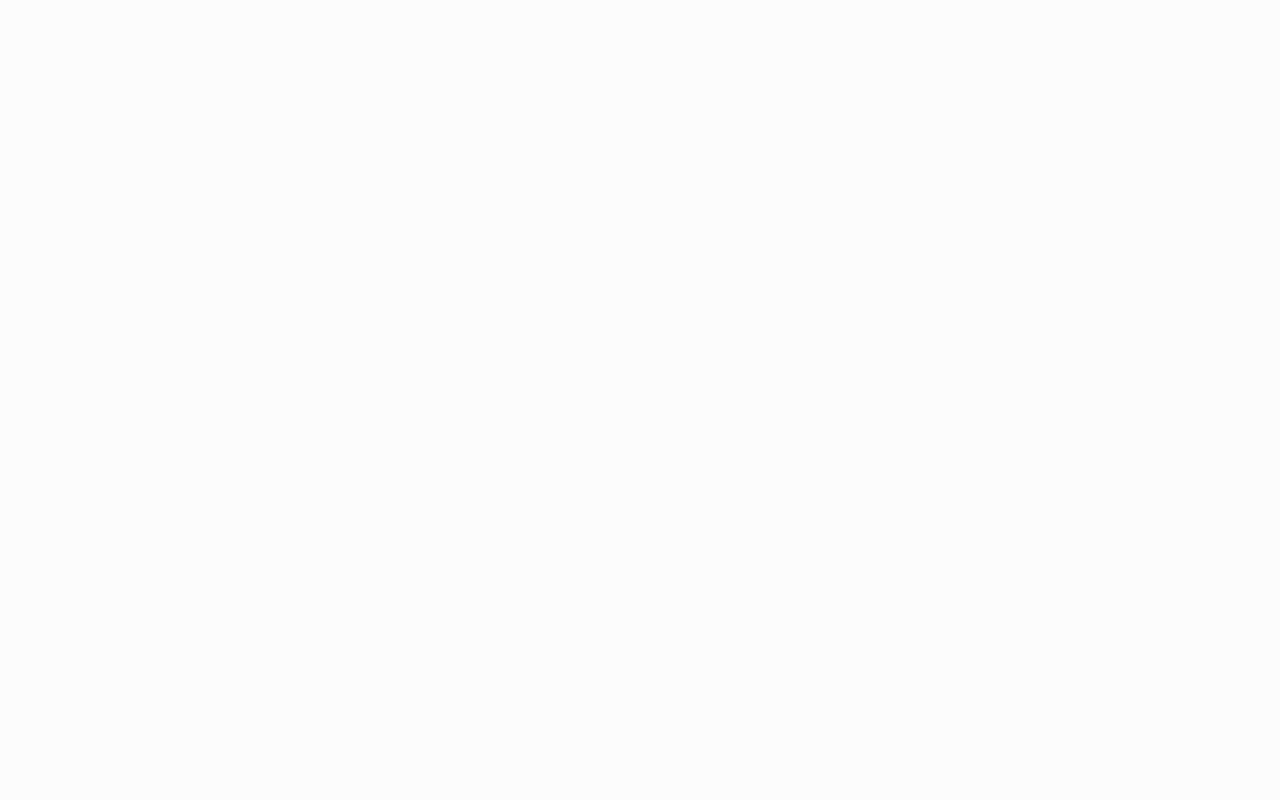
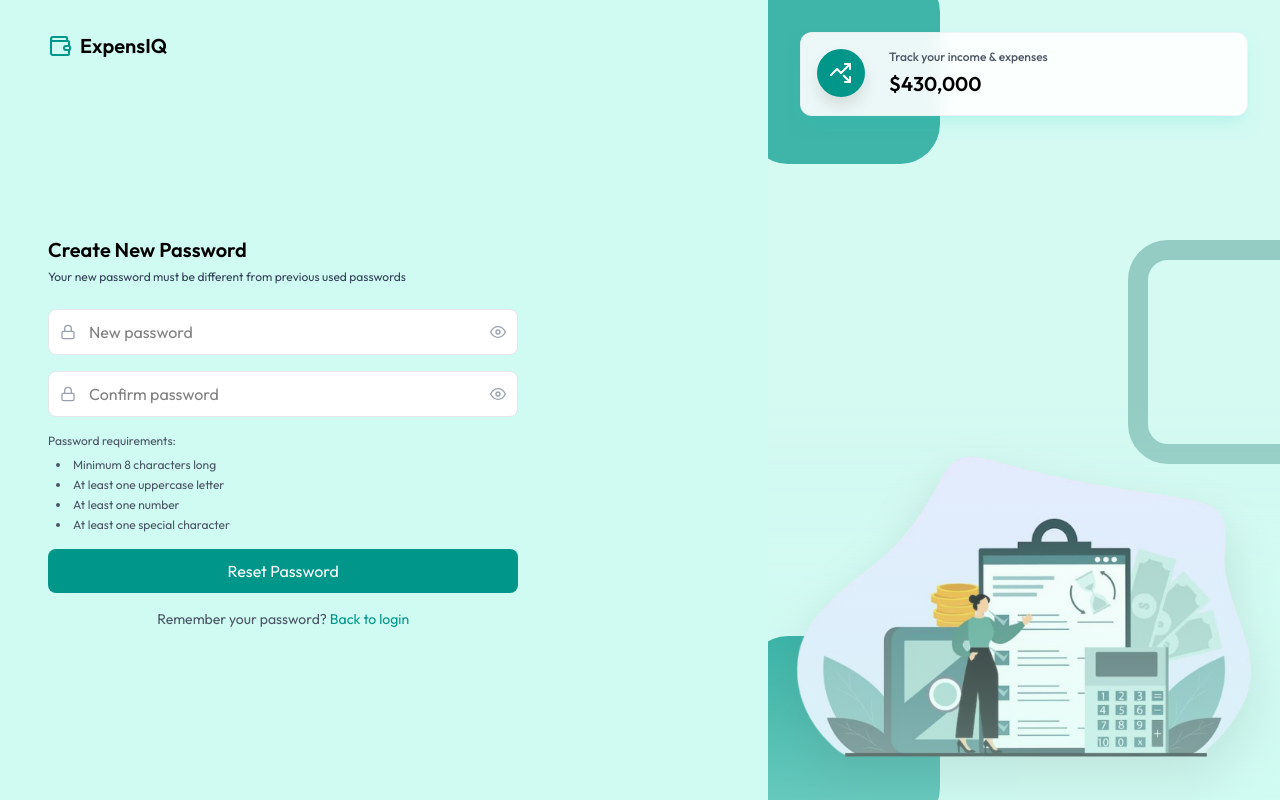
Before and after one commit to Limon00001/expensIQ-expense-tracker, a React (Vite) app in the folder client/: page /reset-password in a window 1280 px wide. Before the commit this address had no page. Built offline with nearby package versions, Linux system fonts and the light colour scheme.

Commit message:
feat(client-auth): implement password reset page

```diff
--- a/client/src/App.jsx
+++ b/client/src/App.jsx
@@ -6,10 +6,13 @@
  */
 
 // External Imports
-import { Route, Routes, Navigate } from 'react-router-dom';
+import { Navigate, Route, Routes } from 'react-router-dom';
 
 // Internal Imports
+import ForgotPassword from './pages/Auth/ForgotPassword';
 import Login from './pages/Auth/Login';
+import OtpVerification from './pages/Auth/OtpVerification';
+import ResetPassword from './pages/Auth/ResetPassword';
 import SignUp from './pages/Auth/SignUp';
 import Expense from './pages/Dashboard/Expense';
 import Home from './pages/Dashboard/Home';
@@ -25,6 +28,9 @@ const App = () => {
         <Route path="/dashboard" exact element={<Home />} />
         <Route path="/income" exact element={<Income />} />
         <Route path="/expense" exact element={<Expense />} />
+        <Route path="/forgot-password" exact element={<ForgotPassword />} />
+        <Route path="/verify-otp" element={<OtpVerification />} />
+        <Route path="/reset-password" element={<ResetPassword />} />
       </Routes>
     </div>
   );
--- /dev/null
+++ b/client/src/pages/Auth/ResetPassword.jsx
@@ -0,0 +1,167 @@
+/**
+ * Author: Monayem Hossain Limon
+ * GitHub: https://github.com/Limon00001
+ * Date: 17 Jun, 2025
+ * @copyright 2025 monayem_hossain_limon
+ */
+
+// External Imports
+import { useState } from 'react';
+import { AiOutlineLoading3Quarters } from 'react-icons/ai';
+import { FiEye, FiEyeOff, FiLock } from 'react-icons/fi';
+import { Link, useNavigate } from 'react-router-dom';
+
+// Internal Imports
+import AuthLayout from '../../components/layouts/AuthLayout';
+
+// ResetPassword Component
+const ResetPassword = () => {
+  const [loading, setLoading] = useState(false);
+  const [showPassword, setShowPassword] = useState({
+    password: false,
+    confirmPassword: false,
+  });
+  const [formData, setFormData] = useState({
+    password: '',
+    confirmPassword: '',
+  });
+
+  const navigate = useNavigate();
+
+  // Handle Input Change
+  const handleInputChange = (e) => {
+    const { name, value } = e.target;
+    setFormData((prev) => ({
+      ...prev,
+      [name]: value,
+    }));
+  };
+
+  // Handle Form Submit
+  const handleSubmit = (e) => {
+    e.preventDefault();
+
+    try {
+      navigate('/login');
+    } catch (error) {
+    } finally {
+      setLoading(false);
+    }
+  };
+
+  return (
+    <AuthLayout>
+      <div className="lg:w-[70%] h-3/4 md:h-full flex flex-col justify-center">
+        <h3 className="text-xl font-semibold text-black">
+          Create New Password
+        </h3>
+        <p className="text-xs text-slate-700 mt-[5px] mb-6">
+          Your new password must be different from previous used passwords
+        </p>
+
+        {/* Reset Password Form */}
+        <form onSubmit={handleSubmit} className="space-y-4">
+          {/* New Password Field */}
+          <div className="relative">
+            <FiLock className="absolute left-3 top-1/2 -translate-y-1/2 text-gray-400" />
+            <input
+              type={showPassword.password ? 'text' : 'password'}
+              name="password"
+              placeholder="New password"
+              value={formData.password}
+              onChange={handleInputChange}
+              disabled={loading}
+              className={`w-full px-10 py-2.5 bg-white rounded-lg border border-gray-200 focus:border-teal-500 focus:outline-none ${
+                loading ? 'cursor-not-allowed' : ''
+              }`}
+              required
+            />
+            <button
+              type="button"
+              onClick={() =>
+                setShowPassword((prev) => ({
+                  ...prev,
+                  password: !prev.password,
+                }))
+              }
+              className="absolute right-3 top-1/2 -translate-y-1/2 text-gray-400 hover:text-gray-600"
+            >
+              {showPassword.password ? <FiEyeOff /> : <FiEye />}
+            </button>
+          </div>
+
+          {/* Confirm Password Field */}
+          <div className="relative">
+            <FiLock className="absolute left-3 top-1/2 -translate-y-1/2 text-gray-400" />
+            <input
+              type={showPassword.confirmPassword ? 'text' : 'password'}
+              name="confirmPassword"
+              placeholder="Confirm password"
+              value={formData.confirmPassword}
+              onChange={handleInputChange}
+              disabled={loading}
+              className={`w-full px-10 py-2.5 bg-white rounded-lg border border-gray-200 focus:border-teal-500 focus:outline-none ${
+                loading ? 'cursor-not-allowed' : ''
+              }`}
+              required
+            />
+            <button
+              type="button"
+              onClick={() =>
+                setShowPassword((prev) => ({
+                  ...prev,
+                  confirmPassword: !prev.confirmPassword,
+                }))
+              }
+              className="absolute right-3 top-1/2 -translate-y-1/2 text-gray-400 hover:text-gray-600"
+            >
+              {showPassword.confirmPassword ? <FiEyeOff /> : <FiEye />}
+            </button>
+          </div>
+
+          {/* Password Requirements */}
+          <div className="space-y-2 text-xs text-gray-600">
+            <p>Password requirements:</p>
+            <ul className="list-disc list-inside space-y-1 pl-2">
+              <li>Minimum 8 characters long</li>
+              <li>At least one uppercase letter</li>
+              <li>At least one number</li>
+              <li>At least one special character</li>
+            </ul>
+          </div>
+
+          {/* Submit Button */}
+          <button
+            type="submit"
+            disabled={loading}
+            className={`w-full py-2.5 bg-teal-600 text-white rounded-lg transition-colors ${
+              loading
+                ? 'cursor-not-allowed'
+                : 'hover:bg-teal-700 cursor-pointer'
+            }`}
+          >
+            {loading ? (
+              <div className="flex items-center justify-center gap-4">
+                <AiOutlineLoading3Quarters className="animate-spin" />
+                <span>Resetting Password...</span>
+              </div>
+            ) : (
+              'Reset Password'
+            )}
+          </button>
+
+          {/* Back to Login */}
+          <p className="text-center text-sm text-gray-600">
+            Remember your password?{' '}
+            <Link to="/login" className="text-teal-600 hover:text-teal-700">
+              Back to login
+            </Link>
+          </p>
+        </form>
+      </div>
+    </AuthLayout>
+  );
+};
+
+// Export
+export default ResetPassword;
```
